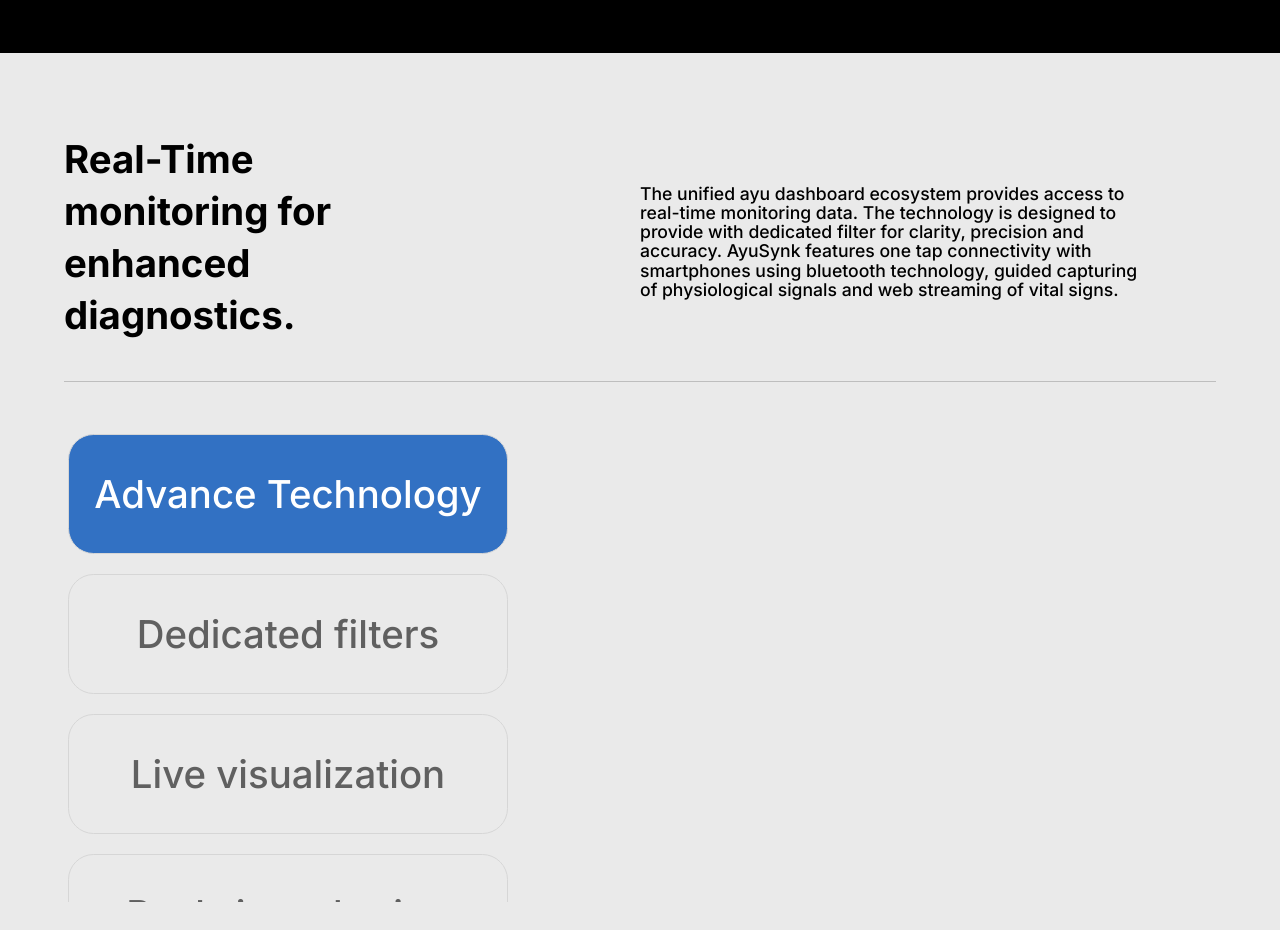
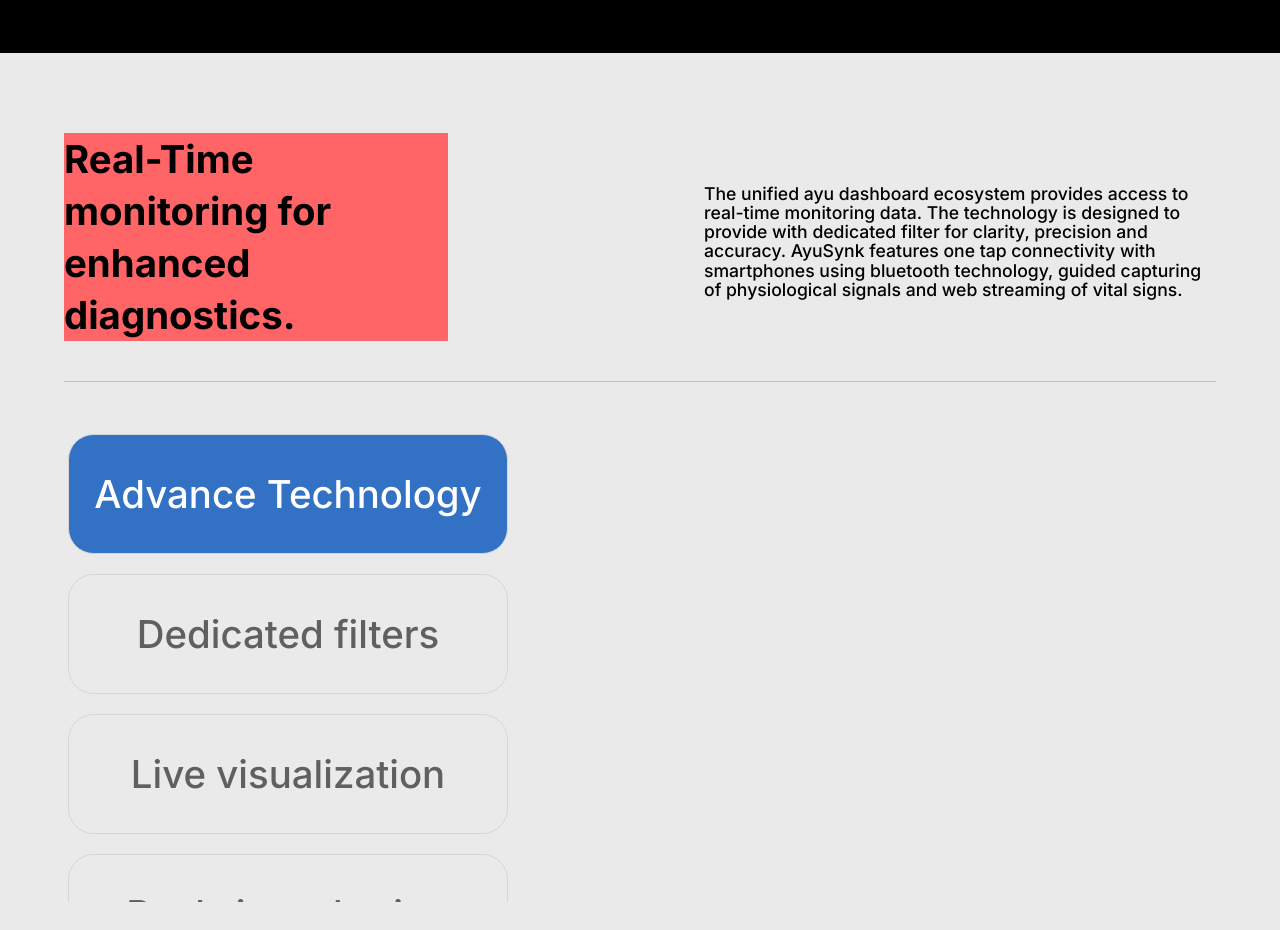
Before and after one commit to KushagraSharma10/AyuuSynkk, a React (Vite) app: page / in a window 1280 px wide. Shown: the part 2320-3250 px from the top of the page. Built offline with nearby package versions, Linux system fonts and the light colour scheme.

Commit message:
Text Area of RealTime Div is updated and made responsive for table screens

```diff
--- a/src/components/RealTime.jsx
+++ b/src/components/RealTime.jsx
@@ -125,7 +125,6 @@ import React, { useState } from "react";
 const RealTime = () => {
   const [activeContent, setActiveContent] = useState(0);
 
-  // Data for all content (headings + details)
   const contentData = [
     {
       title: "Advance Technology",
@@ -165,12 +164,12 @@ const RealTime = () => {
   ];
 
   return (
-    <div className="bg-[#EAEAEA] px-3 py-20 lg:px-[5vw]">
-      <div className="Text-Area lg:flex lg:items-center lg:gap-[15vw]">
-        <h1 className="text-[1.55em] lg:text-[2.4em] font-bold leading-8 lg:w-[30vw] lg:leading-13">
+    <div className="bg-[#EAEAEA] px-3 py-20 md:px-[5vw] lg:px-[5vw]">
+      <div className="Text-Area md:flex  md:gap-[10vw] md:justify-between  lg:flex lg:items-center lg:gap-[15vw]">
+        <h1 className="text-[1.55em] lg:text-[2.4em] md:text-[2.3em] md:leading-12 font-bold leading-8 bg-red-400 md:w-[40vw]  lg:w-[30vw] lg:leading-13">
           Real-Time monitoring for enhanced diagnostics.
         </h1>
-        <p className="font-medium pt-2 leading-[6vw] lg:leading-[1.5vw] lg:w-[40vw] lg:text-[1.1em]">
+        <p className="font-medium pt-2 leading-[6vw] md:leading-[3.3vw] md:text-[1.1em] lg:leading-[1.5vw] lg:w-[40vw] lg:text-[1.1em]">
           The unified ayu dashboard ecosystem provides access to real-time
           monitoring data. The technology is designed to provide with dedicated
           filter for clarity, precision and accuracy. AyuSynk features one tap
```
